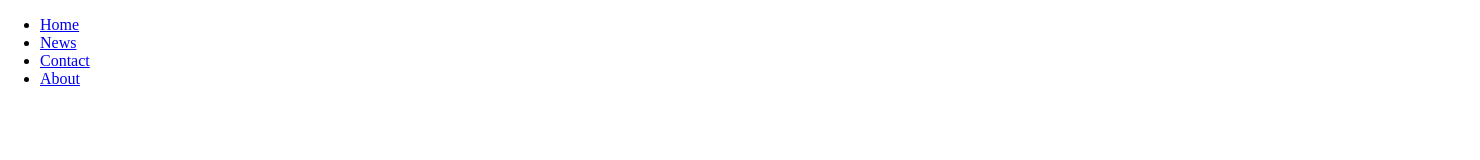
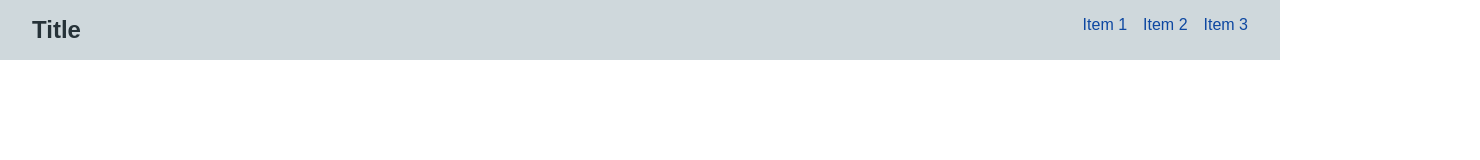
Before and after one commit to rp-bot/El-Camino, a plain HTML site: page main.html in a window 1280 px wide. Shown: the whole page, 1480 px wide, since content can reach past the window. Drawn offline with Linux system fonts and the light colour scheme.

Commit message:
updates to css

```diff
--- a/main.html
+++ b/main.html
@@ -8,11 +8,13 @@
     <title>El Camino</title>
 </head>
 <body>
-    <ul>
-        <li><a href="default.asp">Home</a></li>
-        <li><a href="news.asp">News</a></li>
-        <li><a href="contact.asp">Contact</a></li>
-        <li><a href="about.asp">About</a></li>
-      </ul>
+    <nav>
+        <h2>Title</h2>
+        <ul>
+          <li><a href="#">Item 1</a></li>
+          <li><a href="#">Item 2</a></li>
+          <li><a href="#">Item 3</a></li>
+        </ul>
+      </nav>
 </body>
 </html>
--- a/styles.css
+++ b/styles.css
@@ -1,9 +1,46 @@
-/* navbar-regular */
+* {
+    padding: 0;
+    margin: 0;
+  }
 
-ul{
-position: absolute;
-width: 1440px;
-height: 61px;
-left: 0px;
-top: 0px;
-}
+  body {
+    font-family: Arial, Tahoma, Serif;
+    color: #263238;
+  }
+
+  nav {
+    display: flex; /* 1 */
+    justify-content: space-between; /* 2 */
+    padding: 1rem 2rem; /* 3 */
+    background: #cfd8dc; /* 4 */
+  }
+
+  nav ul {
+    display: flex; /* 5 */
+    list-style: none; /* 6 */
+  }
+
+  nav li {
+    padding-left: 1rem; /* 7! */
+  }
+
+  nav a {
+    text-decoration: none;
+    color: #0d47a1
+  }
+
+  /*
+  Extra small devices (phones, 600px and down)
+*/
+@media only screen and (max-width: 600px) {
+    nav {
+      flex-direction: column;
+    }
+    nav ul {
+      flex-direction: column;
+      padding-top: 0.5rem;
+    }
+    nav li {
+      padding: 0.5rem 0;
+    }
+  }
```
